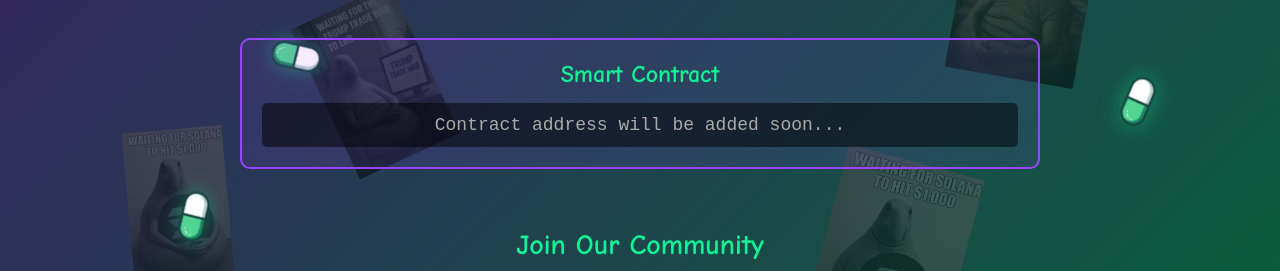
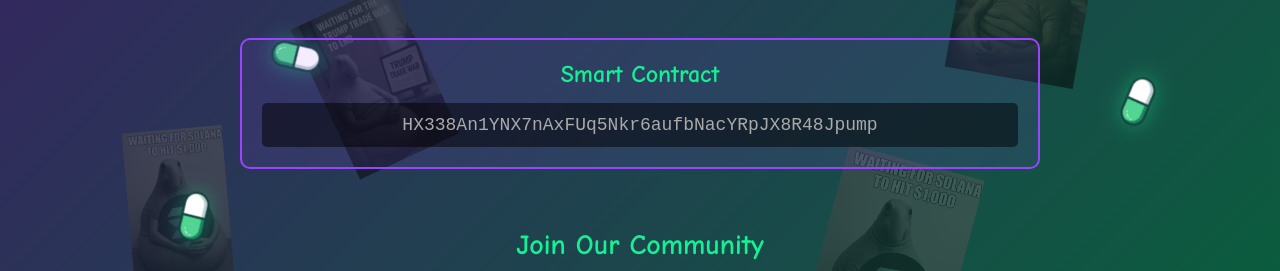
Before and after one commit to AlexOnup/zdyn, a plain HTML site: page index.html in a window 1280 px wide. Shown: the part 401-672 px from the top of the page. Drawn offline with Linux system fonts and the light colour scheme.

Commit message:
first commit111

```diff
--- a/index.html
+++ b/index.html
@@ -5,6 +5,7 @@
     <meta name="viewport" content="width=device-width, initial-scale=1.0">
     <title>Snorp Token - The One Who Waits</title>
     <style>
+
         * {
             margin: 0;
             padding: 0;
@@ -274,7 +275,7 @@
         <!-- Contract Address -->
         <div class="contract-address">
             <h3 class="contract-title">Smart Contract</h3>
-            <div class="address-placeholder">Contract address will be added soon...</div>
+            <div class="address-placeholder">HX338An1YNX7nAxFUq5Nkr6aufbNacYRpJX8R48Jpump</div>
         </div>
 
         <!-- Social Media -->
@@ -315,5 +316,6 @@
             </div>
         </div>
     </div>
+
 </body>
 </html>
```
